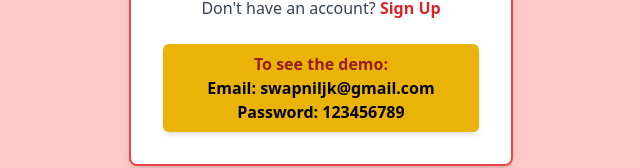
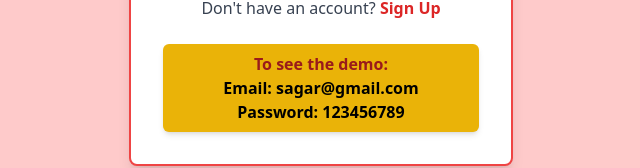
Before and after one commit to swapniljukariya/TodoDaily, a React (Create React App) app: page /signin in a window 1280 px wide. Shown: the part 480-648 px from the top of the page, without its empty margins (319-959 px from the left). Built offline with nearby package versions, Linux system fonts and the light colour scheme; no server answers.

Commit message:
recentone

```diff
--- a/src/Components/SignIn.js
+++ b/src/Components/SignIn.js
@@ -57,7 +57,7 @@ const SignIn = () => {
         </p>
         <p className="mt-6 text-center bg-yellow-500 text-red-800 p-2 rounded-md font-bold shadow-md">
           To see the demo: <br />
-          <span className="text-black">Email: swapniljk@gmail.com</span> <br />
+          <span className="text-black">Email: sagar@gmail.com</span> <br />
           <span className="text-black">Password: 123456789</span>
         </p>
       </div>
```
